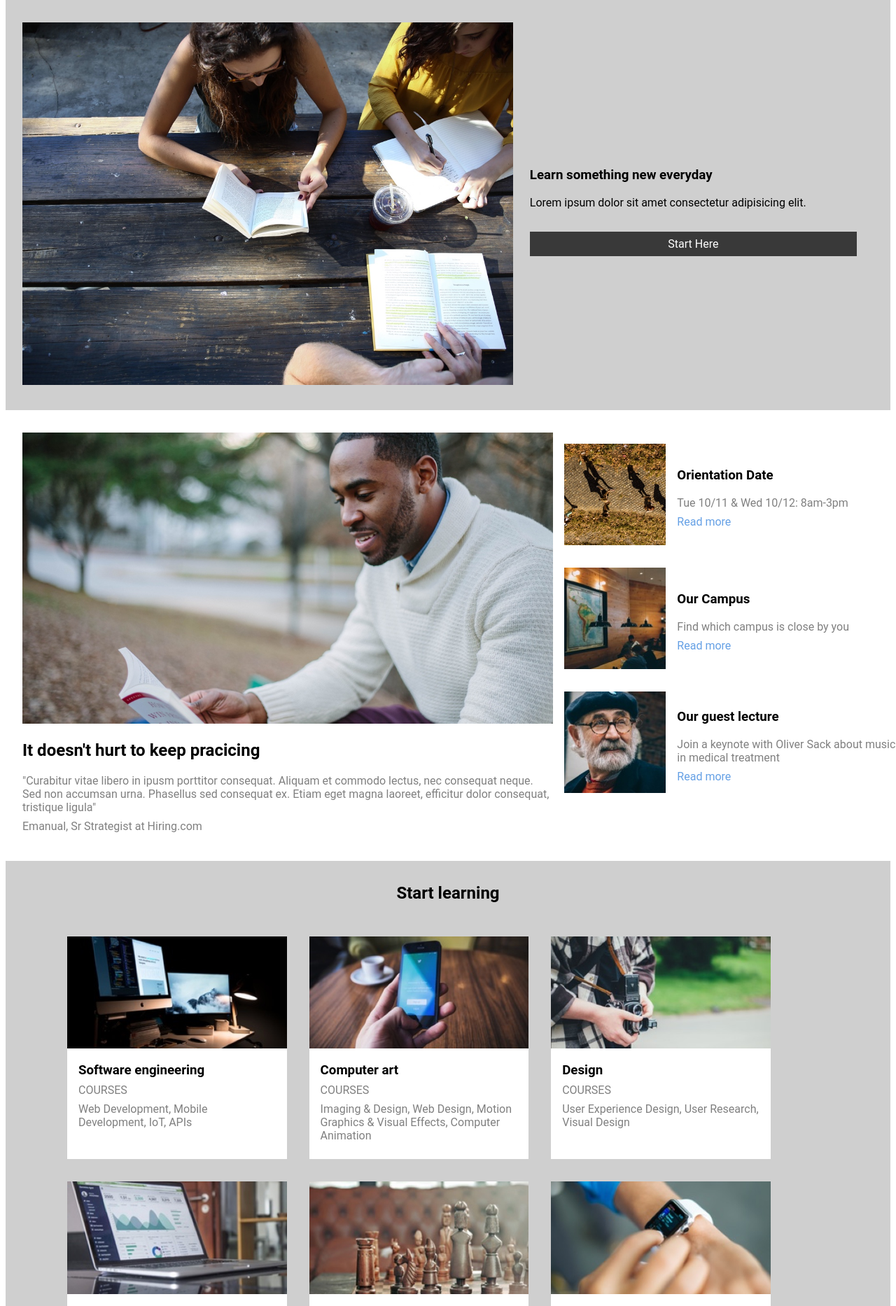
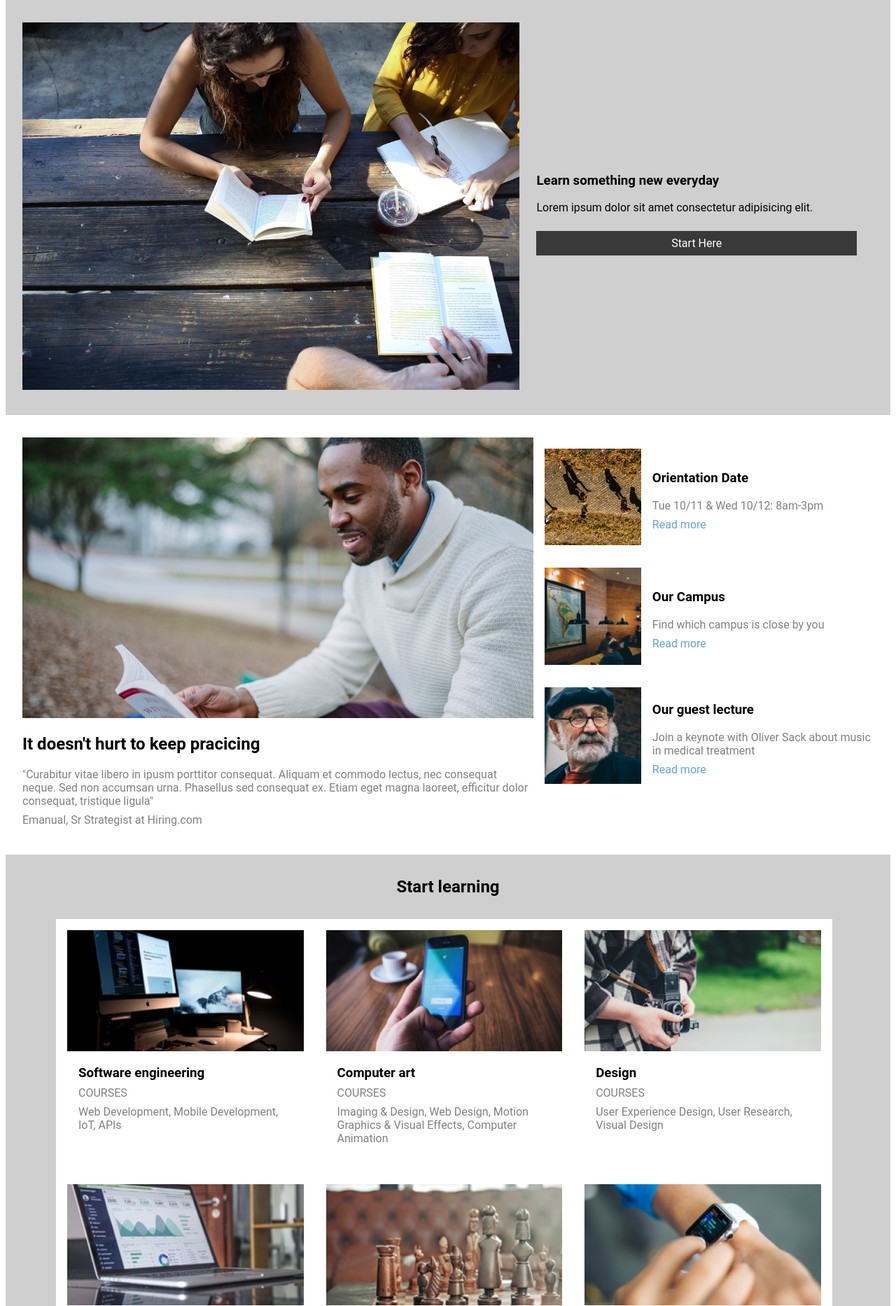
Before and after one commit to Fai/colmar, a plain HTML site: page index.html in a window 1280 px wide. Shown: the part 72-1938 px from the top of the page at 70% size. Drawn offline with Linux system fonts and the light colour scheme.

Commit message:
Update margin and padding

```diff
--- a/style.css
+++ b/style.css
@@ -1,3 +1,11 @@
+/* {
+    --dark-grey: #3c3b3d;
+    --light-grey: #8e8e8e;
+    --lighter-grey: #dfdfdf;
+    --lightest-grey: #e9e9e9;
+} */
+
+
 *{
     font-family: 'Roboto', sans-serif;
     box-sizing: border-box;
@@ -28,6 +36,7 @@ header {
 header figure {
     display: flex;
     height: 32px;
+    padding-left: 24px;
 }
 header figcaption {
     align-self: center;
@@ -54,14 +63,14 @@ header nav a {
 }
 .banner figure {
     width: 60%;
-    margin: 32px 24px;
+    padding: 32px 24px;
 }
 .banner figure img {
     width: 100%;
 }
 .banner article {
     width: 40%;
-    margin-right: 48px;
+    padding-right: 48px;
     display: flex;
     flex-direction: column;
     justify-content: center;
@@ -74,13 +83,13 @@ header nav a {
     color: white;
 }
 .banner p {
-    margin-bottom: 24px;
+    padding-bottom: 24px;
 }
 
 .information {
     width: 100%;
     display: flex;
-    margin: 32px 24px;
+    padding: 32px 24px;
 }
 .information a {
     color: #65A0E5;;
@@ -103,6 +112,9 @@ header nav a {
     display: flex;
     align-items: center;
 }
+.information aside figure:hover {
+    background-color: #dfdfdf;;
+  }
 .information aside figure img {
     width: 35%;
     height: auto;
@@ -115,6 +127,8 @@ header nav a {
 .course {
     width: 100%;
     background-color: rgb(207,207,207);
+    margin: 0px;
+    padding: 0px;
 }
 
 .course h2 {
@@ -132,8 +146,8 @@ header nav a {
 }
 
 .course article figure {
-    margin: 16px;
-    width: 28%;
+    padding: 16px;
+    width: 33%;
     background-color: white;
 }
 
@@ -185,6 +199,9 @@ header nav a {
 .thesis-content aside figcaption {
     width: 65%;
 }
+.thesis-content aside figure:hover {
+    background-color: #dfdfdf;
+}
 
 footer {
     display: flex;
@@ -198,7 +215,7 @@ footer nav a {
     color: grey;
 }
 
-@media screen and (max-width: 768px) {
+@media screen and (max-width: 425px) {
     header figure,nav.desktop{
         display: none;
     }
@@ -248,8 +265,8 @@ footer nav a {
         padding: 0px 16px;
     }
     .course article {
-        margin: 16px;
-        padding: 0px;
+        margin: 0px;
+        padding: 16px;
         display: flex;
         flex-direction: column;
         flex-wrap: wrap;
@@ -257,6 +274,7 @@ footer nav a {
     .course article figure {
         width: 100%;
         margin: 8px 0px;
+
     }
     .course article figure img {
         display: none;
```
